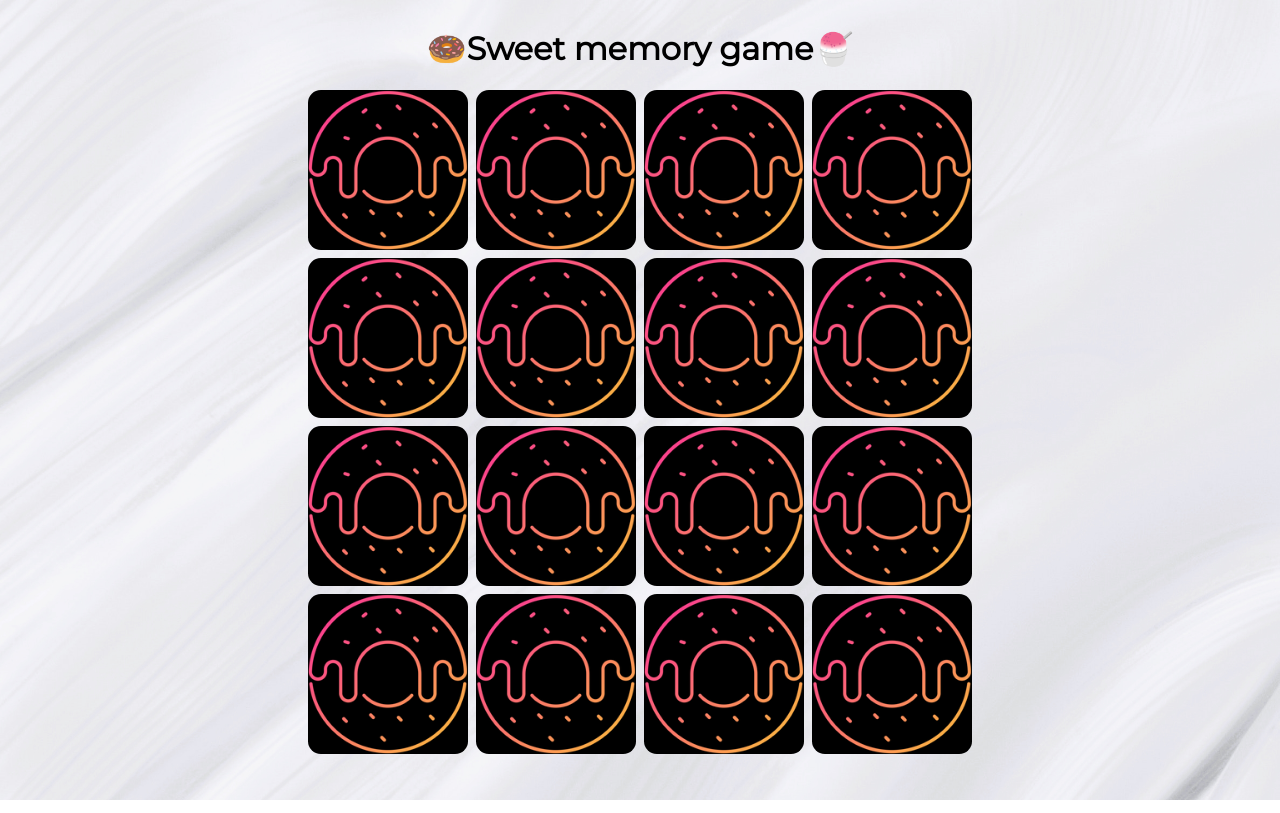
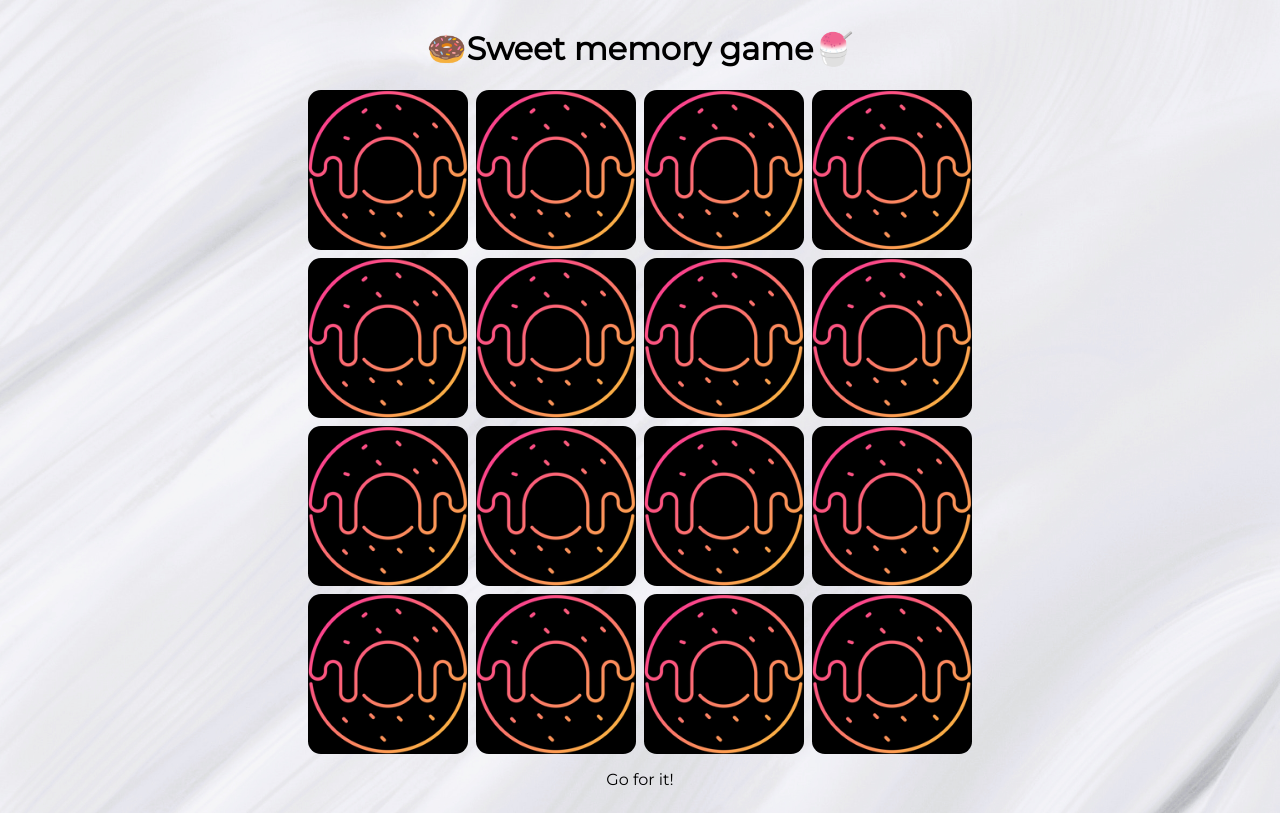
Before and after one commit to riittagerhards/card-memory, a React (Vite) app: page / in a window 1280 px wide. Built offline with nearby package versions, Linux system fonts and the light colour scheme.

Commit message:
✨ Count clicks and show message by game end

```diff
--- a/src/app/components/Game.tsx
+++ b/src/app/components/Game.tsx
@@ -5,8 +5,8 @@ import { Images } from '../assets/ImageData';
 
 function Game(): JSX.Element {
   const [items, setItems] = useState(Images.sort(() => Math.random() - 0.5));
-
   const [previous, setPrevious] = useState(-1);
+  const [count, setCount] = useState(0);
 
   function checkMatch(current: number) {
     if (items[current].id == items[previous].id) {
@@ -27,7 +27,11 @@ function Game(): JSX.Element {
     }
   }
 
+  const allActive = Images.every((item) => item.stat === 'correct');
+
   function handleClick(id: number) {
+    setCount(count + 1);
+    console.log(count);
     if (previous === -1) {
       items[id].stat = 'active';
       setItems([...items]);
@@ -38,6 +42,7 @@ function Game(): JSX.Element {
   }
 
   return (
+    <div>
       <div className={styles.game}>
         {items.map((item, index) => (
           <MemoryCard
@@ -48,6 +53,15 @@ function Game(): JSX.Element {
           />
         ))}
       </div>
+      {allActive ? (
+        <p>
+          Congratulations! You needed {count} clicks = {count / 2} attempts to
+          win 🍨
+        </p>
+      ) : (
+        <p>Go for it!</p>
+      )}
+    </div>
   );
 }
 
```
Lines whose indentation alone changed are shown as unchanged.
